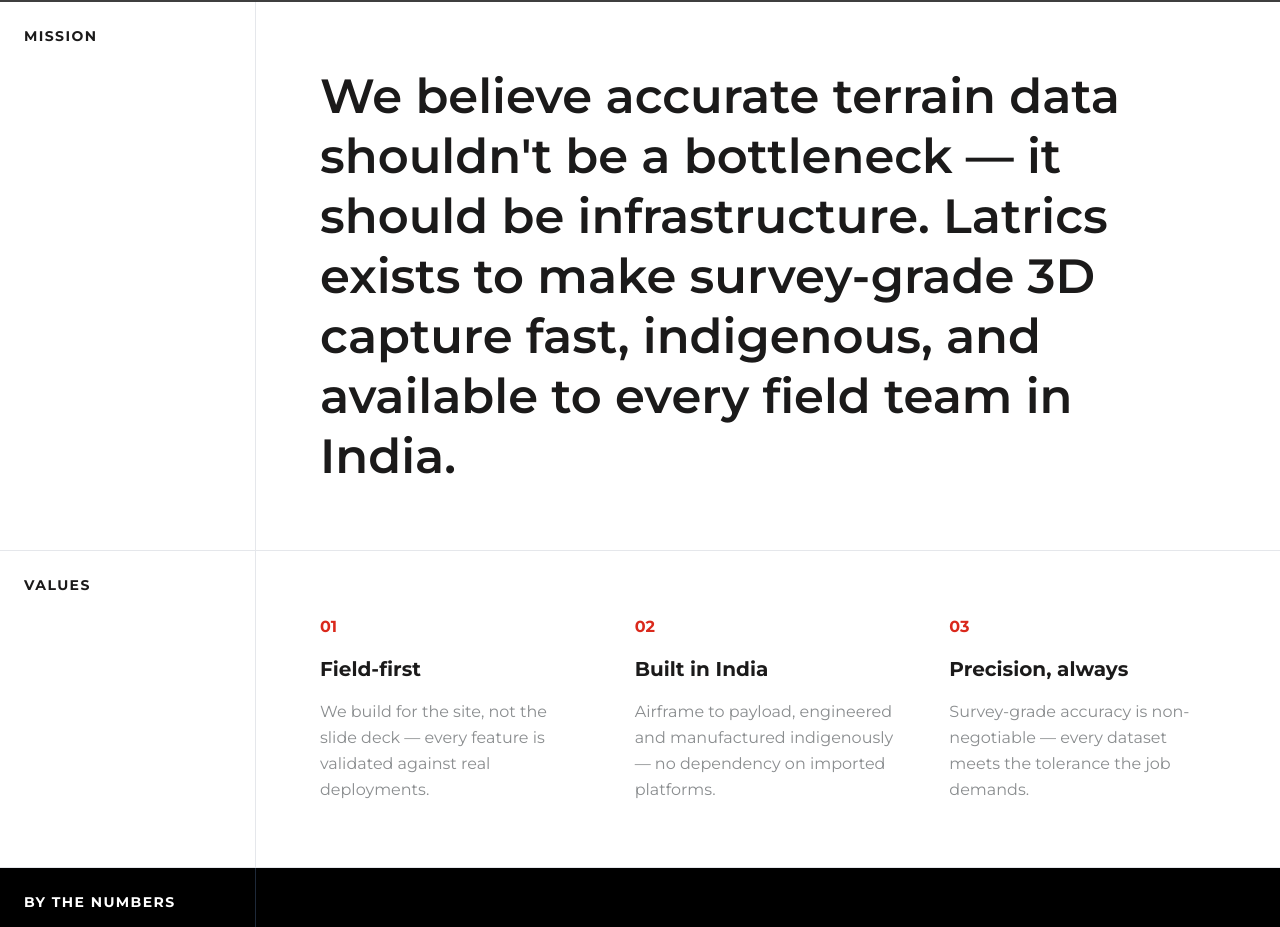
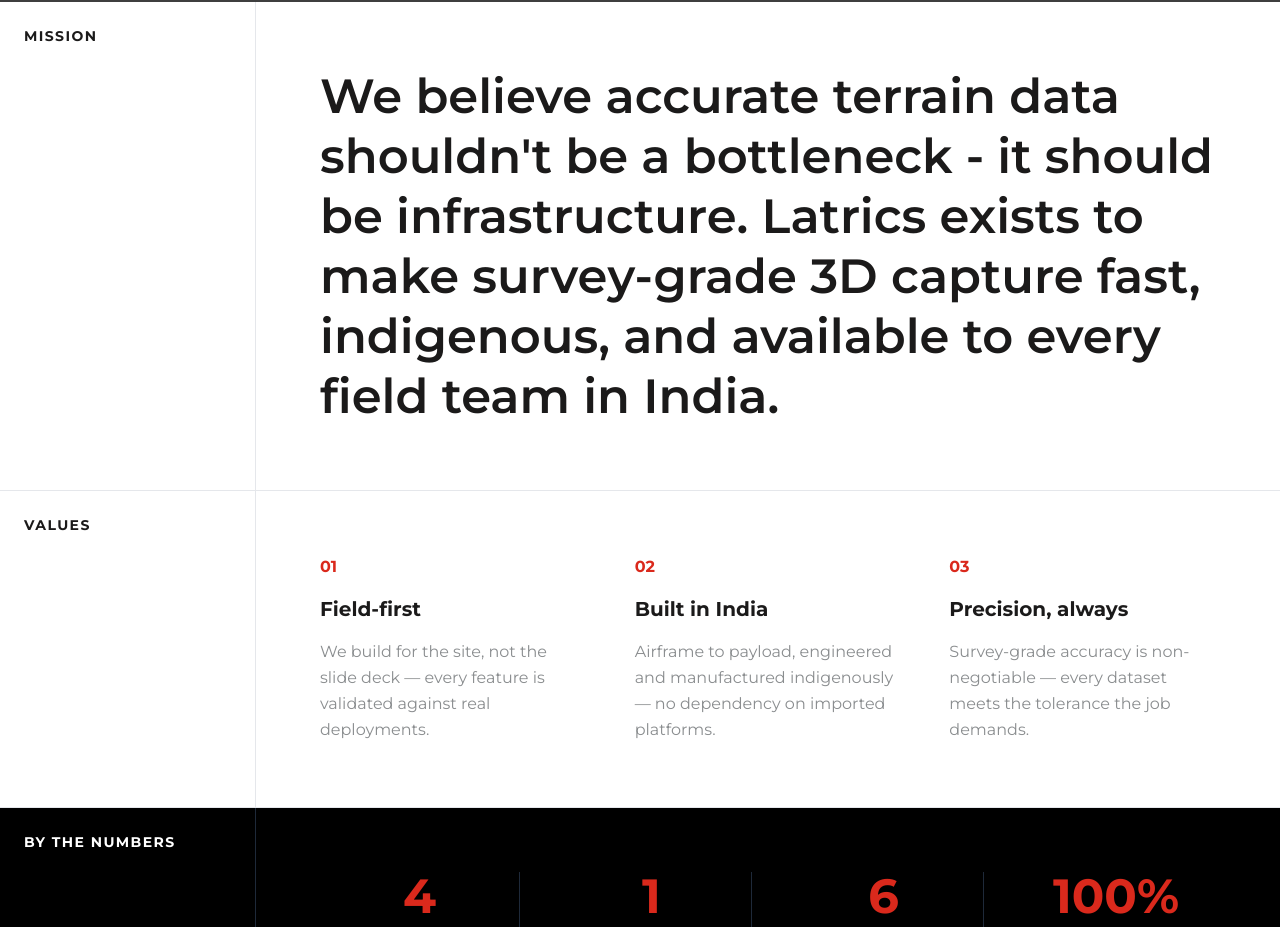
Before and after one commit to latrics/Latrics_website_2.0, a Next.js app in the folder frontend/: page /about in a window 1280 px wide. Shown: the part 798-1725 px from the top of the page. Built offline with nearby package versions, Linux system fonts and the light colour scheme; grey boxes are pictures that could not be loaded.

Commit message:
chore: updated about page layout

```diff
--- a/frontend/src/app/about/page.tsx
+++ b/frontend/src/app/about/page.tsx
@@ -33,7 +33,7 @@
         <SectionLayout number="01 / MISSION" title="Mission">
           <div className="p-8 lg:p-16">
             <h2 className="text-3xl lg:text-5xl font-semibold text-brand-charcoal leading-tight">
-              <TypewriterText text="We believe accurate terrain data shouldn't be a bottleneck — it should be infrastructure. Latrics exists to make survey-grade 3D capture fast, indigenous, and available to every field team in India." />
+              <TypewriterText text="We believe accurate terrain data shouldn't be a bottleneck - it should be infrastructure. Latrics exists to make survey-grade 3D capture fast, indigenous, and available to every field team in India." />
             </h2>
           </div>
         </SectionLayout>
```
